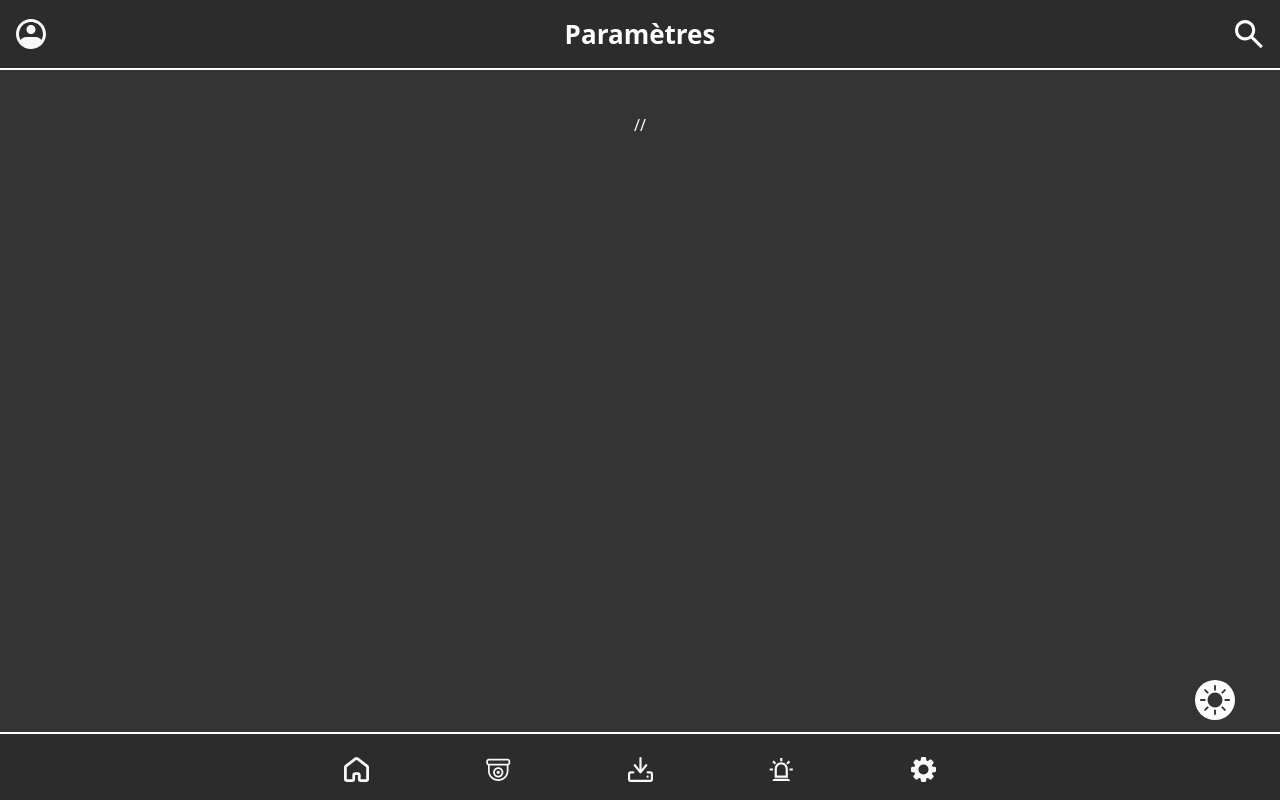
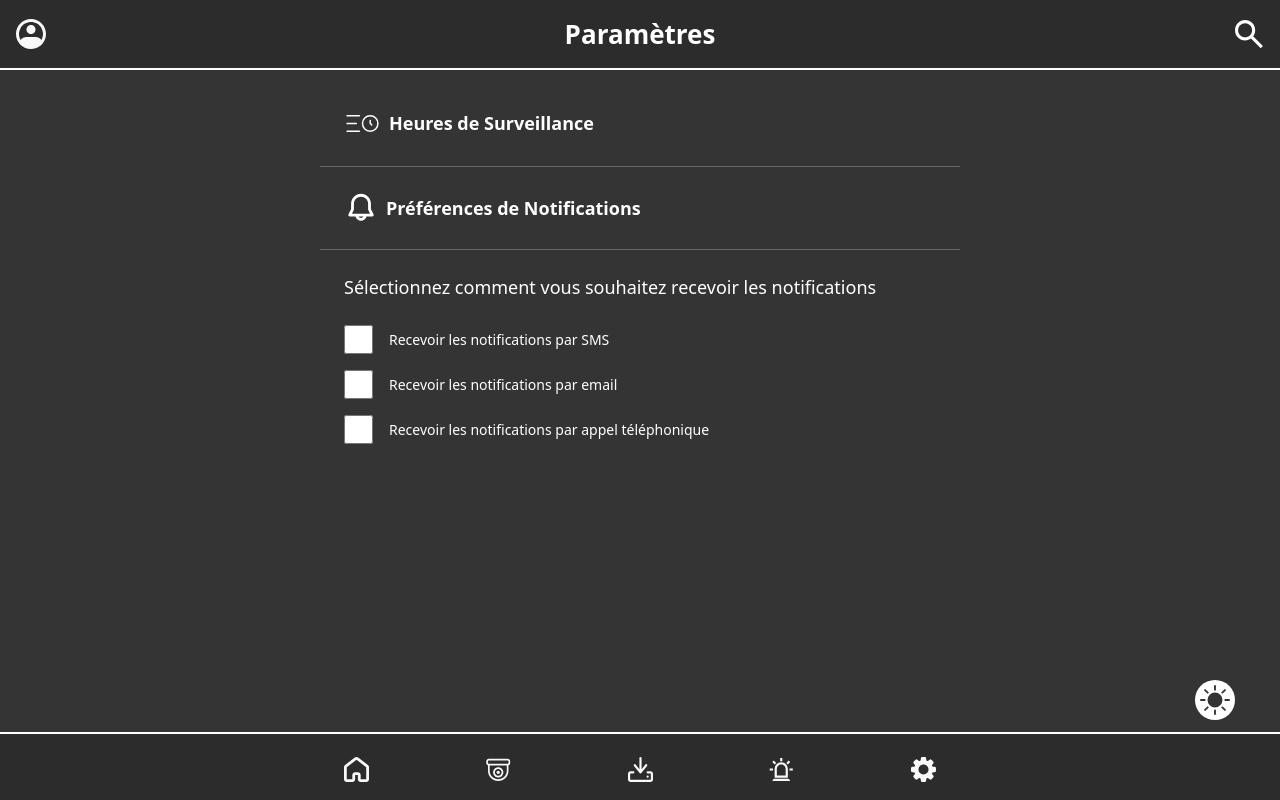
Before and after one commit to Pascal512/secure-sentinel-frontend, a Vue app: page /PageSettings in a window 1280 px wide. Built offline with nearby package versions, Linux system fonts and the light colour scheme.

Commit message:
Page paramètres terminée

```diff
--- a/public/css/style.css
+++ b/public/css/style.css
@@ -29,6 +29,9 @@ body {
     box-shadow: -3px 1px 9px 0px #00000044;
 }
 
+.fw-300 {
+    font-weight: 300;
+}
 .fw-400 {
     font-weight: 400;
 }
@@ -61,6 +64,9 @@ body {
 }
 .text-16 {
     font-size: 16px;
+}
+.text-18 {
+    font-size: 18px;
 }
 .text-19 {
     font-size: 19px;
--- a/src/views/PageSettings.vue
+++ b/src/views/PageSettings.vue
@@ -1,11 +1,58 @@
 <template>
     <MenuHaut titre="Paramètres" />
     <DarkModeSwitch />
-    <div class="min-h-100vh padding-haut-bas z-index-10 justify-content-center" :class="{ 'bg-clair': !isModeSombre, 'bg-sombre': isModeSombre }" >
+    <div class="min-h-100vh w-100 padding-haut-bas z-index-10 justify-content-center" :class="{ 'bg-clair': !isModeSombre, 'bg-sombre': isModeSombre }" >
 
-        <div class="w-auto conteneur my-5 mx-auto">
+        <div class="col-12 col-md-6 conteneur my-3 mx-auto">
 
-            //
+            <div class="settings w-100">
+
+                <div class="single-setting p-4 cursor-pointer">
+                    <svg width="37" height="37" viewBox="0 0 37 37" class="me-2" fill="none" :stroke="{ 'white': isModeSombre, '#343434': !isModeSombre }" xmlns="http://www.w3.org/2000/svg">
+                        <path d="M15.4167 10.7916H3.08337M12.3334 18.5H3.08337M15.4167 26.2083H3.08337" stroke="currentColor" stroke-width="1.5" stroke-linecap="round"/>
+                        <path d="M26.2083 26.2083C30.4655 26.2083 33.9167 22.7572 33.9167 18.5C33.9167 14.2428 30.4655 10.7916 26.2083 10.7916C21.9511 10.7916 18.5 14.2428 18.5 18.5C18.5 22.7572 21.9511 26.2083 26.2083 26.2083Z" stroke="currentColor" stroke-width="1.5"/>
+                        <path d="M26.2084 15.4166V18.2625L27.75 20.0416" stroke="currentColor" stroke-width="1.5" stroke-linecap="round" stroke-linejoin="round"/>
+                    </svg>
+                    Heures de Surveillance
+                </div>
+                <hr class="my-0">
+
+                <div class="single-setting p-4">
+                    <svg width="34" height="34" viewBox="0 0 34 34" class="me-2" fill="none" :stroke="{ 'white': isModeSombre, '#343434': !isModeSombre }" xmlns="http://www.w3.org/2000/svg">
+                        <g clip-path="url(#clip0_22_500)">
+                        <path fill-rule="evenodd" clip-rule="evenodd" d="M7.08338 12.75C7.08338 10.12 8.12817 7.59763 9.9879 5.7379C11.8476 3.87816 14.37 2.83337 17 2.83337C19.6301 2.83337 22.1524 3.87816 24.0122 5.7379C25.8719 7.59763 26.9167 10.12 26.9167 12.75V18.0824L29.4979 23.2447C29.6167 23.4823 29.6728 23.7463 29.6609 24.0117C29.6489 24.2771 29.5693 24.535 29.4297 24.761C29.29 24.987 29.0949 25.1735 28.8628 25.3029C28.6308 25.4322 28.3695 25.5001 28.1039 25.5H22.4882C22.1731 26.7159 21.4632 27.7927 20.4698 28.5614C19.4765 29.33 18.2561 29.7471 17 29.7471C15.744 29.7471 14.5236 29.33 13.5303 28.5614C12.5369 27.7927 11.827 26.7159 11.5119 25.5H5.89621C5.63055 25.5001 5.3693 25.4322 5.13726 25.3029C4.90521 25.1735 4.71009 24.987 4.57042 24.761C4.43074 24.535 4.35116 24.2771 4.33922 24.0117C4.32728 23.7463 4.38339 23.4823 4.50221 23.2447L7.08338 18.0824V12.75ZM14.5464 25.5C14.7951 25.9307 15.1527 26.2884 15.5834 26.537C16.0141 26.7857 16.5027 26.9166 17 26.9166C17.4974 26.9166 17.9859 26.7857 18.4166 26.537C18.8474 26.2884 19.205 25.9307 19.4537 25.5H14.5464ZM17 5.66671C15.1214 5.66671 13.3198 6.41298 11.9914 7.74137C10.663 9.06975 9.91671 10.8714 9.91671 12.75V18.0824C9.91668 18.522 9.81434 18.9556 9.61779 19.3489L7.96029 22.6667H26.0412L24.3837 19.3489C24.1867 18.9557 24.0838 18.5221 24.0834 18.0824V12.75C24.0834 10.8714 23.3371 9.06975 22.0087 7.74137C20.6803 6.41298 18.8787 5.66671 17 5.66671Z" fill="currentColor"/>
+                        </g>
+                        <defs>
+                        <clipPath id="clip0_22_500">
+                        <rect width="34" height="34" fill="white"/>
+                        </clipPath>
+                        </defs>
+                    </svg>
+                    Préférences de Notifications
+                </div>
+                <hr class="my-0">
+
+                <div class="m-0 p-4">
+                    <p class="text-18 fw-300">Sélectionnez comment vous souhaitez recevoir les notifications</p>
+
+                    <div class="d-flex align-items-center py-2">
+                        <input type="checkbox" class="checkbox-setting me-3" name="notifSMS" id="notifSMS">
+                        <label for="notifSMS" class="text-14 fw-300" >Recevoir les notifications par SMS</label>
+                    </div>
+
+                    <div class="d-flex align-items-center py-2">
+                        <input type="checkbox" class="checkbox-setting me-3" name="notifMail" id="notifMail">
+                        <label for="notifMail" class="text-14 fw-300" >Recevoir les notifications par email</label>
+                    </div>
+
+                    <div class="d-flex align-items-center py-2">
+                        <input type="checkbox" class="checkbox-setting me-3" name="notifAppel" id="notifAppel">
+                        <label for="notifAppel" class="text-14 fw-300" >Recevoir les notifications par appel téléphonique</label>
+                    </div>
+
+                </div>
+
+            </div>
 
         </div>
 
@@ -38,20 +85,17 @@ export default {
 </script>
 
 <style scoped>
-.element {
-    height: min-content;
-    border-radius: 0px 0px 12px 12px;
+.single-setting {
+    display: flex;
+    align-items: center;
+    font-size: 18px;
+    font-weight: 600;
 }
-.element img {
-    width: 100px;
-    height: 90px;
-}
-.element p {
-    color: #1E1E1E;
-    background-color: #D9D9D9;
-    font-size: 11px;
-    text-align: center;
-    border-radius: 0px 0px 12px 12px;
+.checkbox-setting {
+    width: 29px;
+    height: 29px;
+    color: #343434;
+    background-color: #ffffff00;
 }
 .filtre {
     width: 350px;
@@ -63,8 +107,6 @@ export default {
     color: #2D2C2C66;
 }
 .conteneur {
-    min-height: 300px;
-    max-width: 100%;
     display: flex;
     flex-wrap: wrap;
     justify-content: center;
```
Also changed, not shown: src/assets/svg/mingcute_notification-line.svg (added), src/assets/svg/solar_sort-by-time-broken.svg (added).
